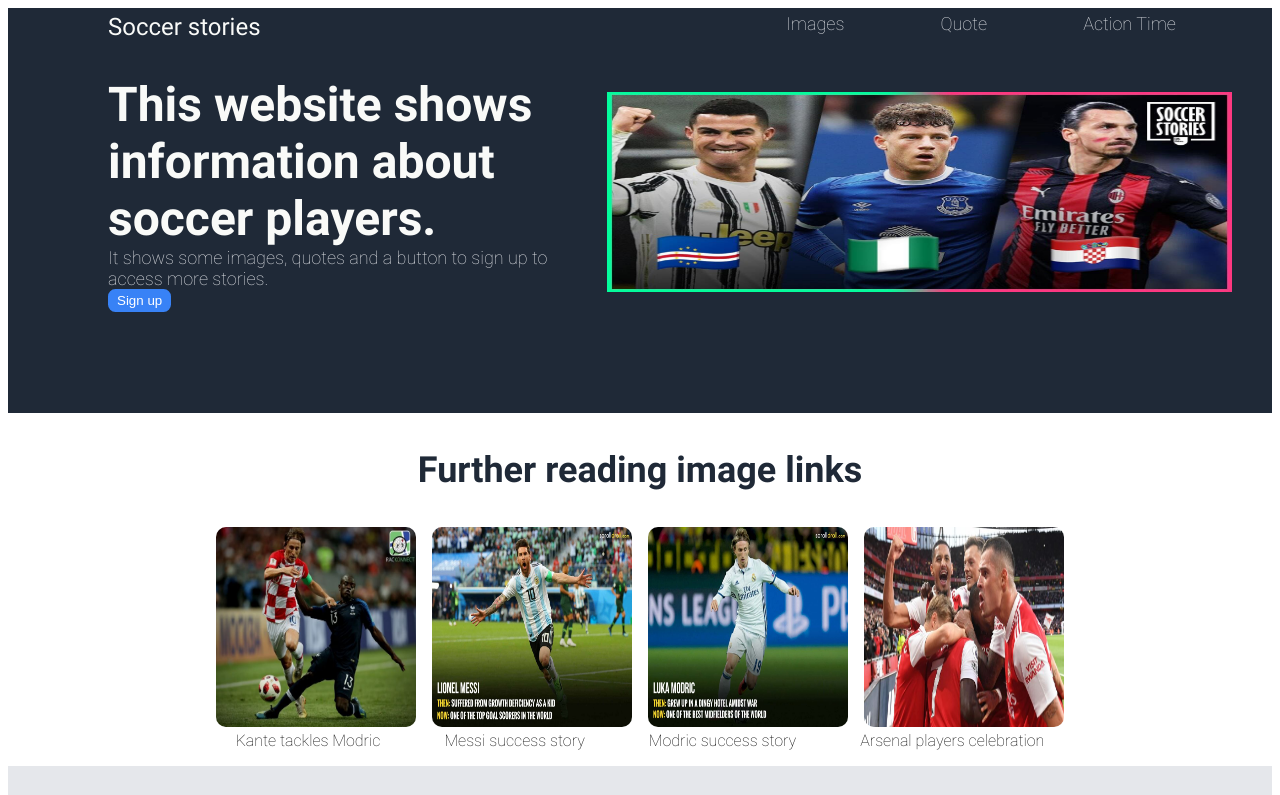
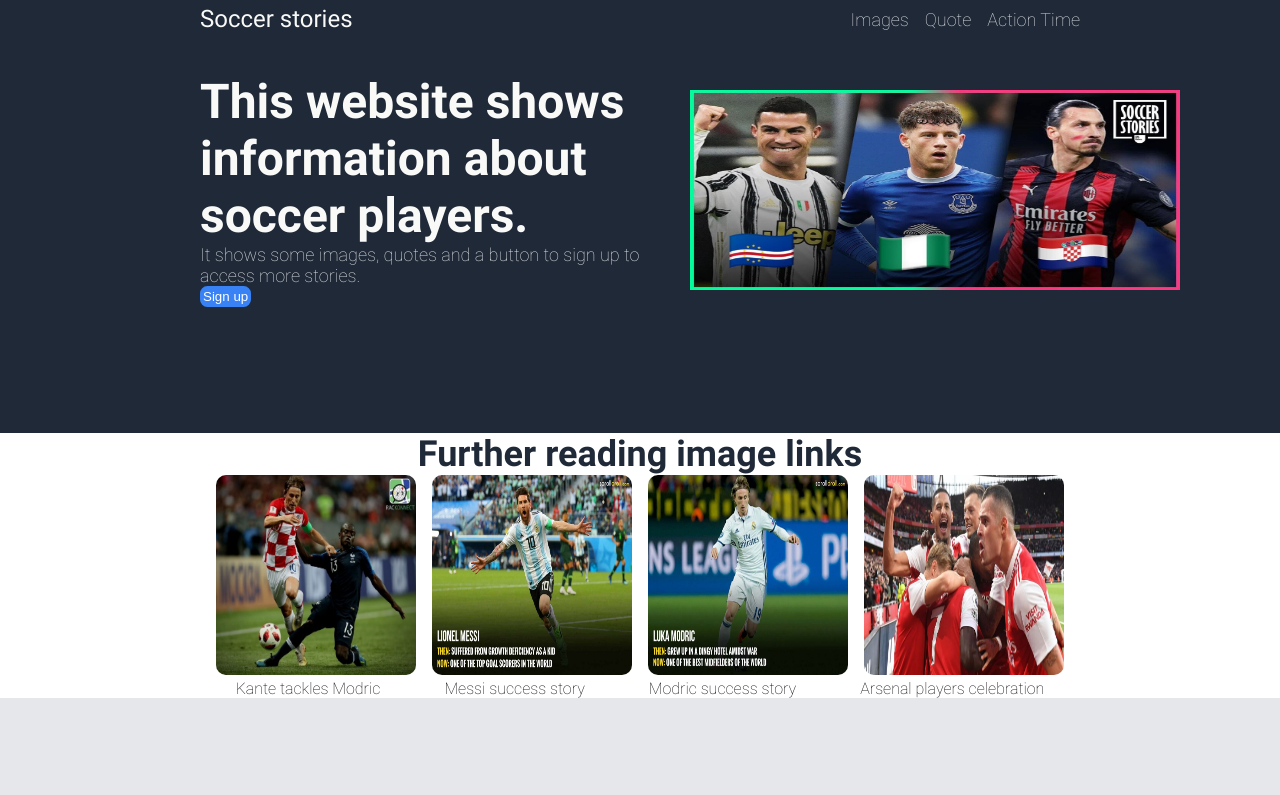
Before and after one commit to lerderl/html-css, a plain HTML site: page index.html in a window 1280 px wide. Shown: the top 795 px of the page. Drawn offline with Linux system fonts and the light colour scheme.

Commit message:
Add header

```diff
--- a/index.html
+++ b/index.html
@@ -8,26 +8,28 @@
     <link rel="stylesheet" href="style.css">
   </head>
   <body>
+    <header class="bg-color header" id="top">
+      <section class="row">
+        <p class="item logo">Soccer stories</p>
+        <nav>
+          <menu class="item link">
+            <li><a href="#" class="small-text">Images</a></li>
+            <li><a href="#quote-section" class="small-text">Quote</a></li>
+            <li><a href="#action-call" class="small-text">Action Time</a></li>
+          </menu>
+        </nav>
+      </section>
+    </header>
     <main>
       <!-- First section -->
-      <section class="bg-color container" id="top">
-        <nav class="row">
-          <div class="item logo">Soccer stories</div>
-          <section class="item link">
-            <a  href="#" class="small-text">Images</a>
-            <a  href="#quote-section" class="small-text">Quote</a>
-            <a  href="#action-call" class="small-text">Action Time</a>
-          </section>
-        </nav>
+      <section class="bg-color container">
         <section class="row" id="top-margin">
-          <article class="item">
-            <div class="main-text">This website shows information about soccer players.</div>
-            <div class="small-text">It shows some images, quotes and a button to sign up to access more stories.</div>
+          <aside class="item">
+            <p class="main-text">This website shows information about soccer players.</p>
+            <p class="small-text">It shows some images, quotes and a button to sign up to access more stories.</p>
             <button class="blue btn">Sign up</button>
-          </article>
-          <figure class="item">
-            <img src="./images/soccer_stories.jpg" alt="Football stars with surprising origins" height="200px" width="625px">
-          </figure>
+          </aside>
+          <img src="./images/soccer_stories.jpg" alt="Football stars with surprising origins" height="200px" width="625px" class="item">
         </section>
       </section>
       <!-- Second section -->
--- a/style.css
+++ b/style.css
@@ -14,8 +14,17 @@
 	font-family: 'Roboto';
 	src: url(Roboto/Roboto-Regular.ttf) format('truetype');
 }
+* {
+    margin: 0;
+    padding: 0;
+    box-sizing: border-box;
+}
 .bg-color {
 	background-color: #1f2937;
+}
+.header {
+	padding-top: 5px;
+	padding-left: 100px;
 }
 .container {
 	padding-top: 5px;
@@ -25,16 +34,28 @@
 a {
 	text-decoration: none;
 	color: #e5e7eb;
+	list-style: none;
+}
+li {
+	list-style-type: none;
 }
 .row {
 	display: flex;
+	justify-content: space-between;
+	align-items: center;
+	margin-left: 100px;
+	margin-right: 100px;
 }
 .item {
 	flex: 1;
 }
 .link {
 	display: flex;
-	justify-content: space-evenly;
+	justify-content: space-between;
+	align-items: center;
+	margin-left: 100px;
+	margin-right: 100px;
+	gap: 16px;
 }
 .main-text {
 	font-family: 'Roboto-Bold', sans-serif;
```
